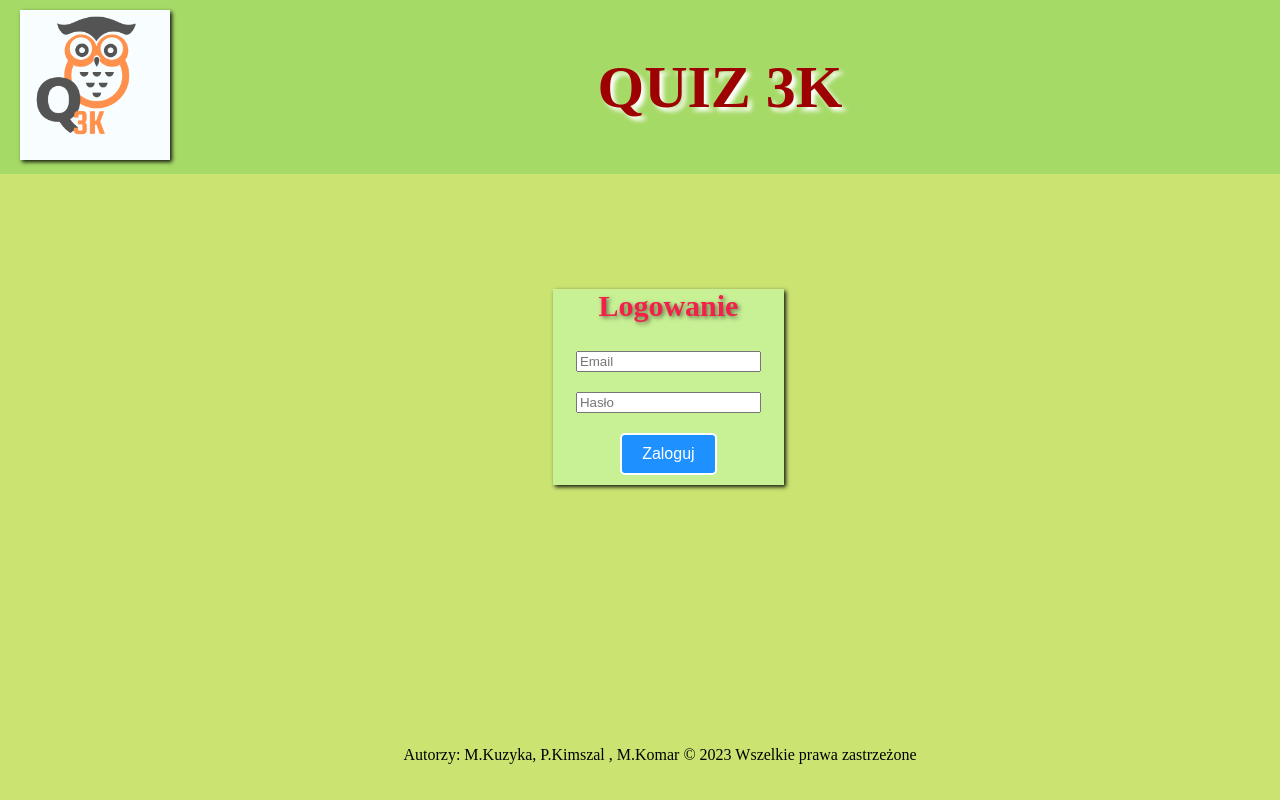
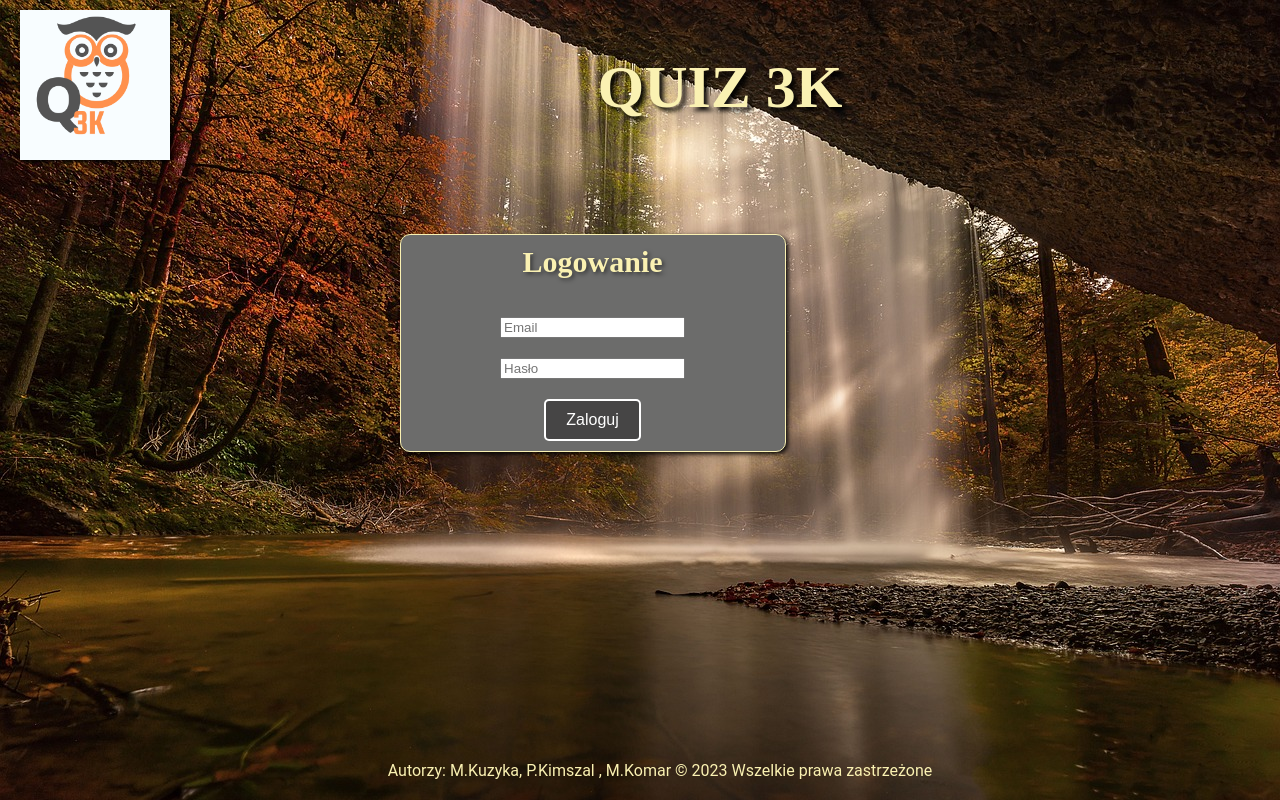
Before and after one commit to Matkaru/quiz3K, an Angular app in the folder frontQuiz3K/quiz3k_Front/: page /logowanie in a window 1280 px wide. Built offline with nearby package versions, Linux system fonts and the light colour scheme.

Commit message:
edit style in all page

```diff
--- a/frontQuiz3K/quiz3k_Front/src/app/app.component.css
+++ b/frontQuiz3K/quiz3k_Front/src/app/app.component.css
@@ -3,13 +3,16 @@ img {
   width: 150px;
   height: auto;
   box-shadow: 2px 2px 4px rgba(0, 0, 0, 0.9);
+  cursor: pointer;
 }
+
+
 .header {
   display: flex;
   justify-content: space-between;
   align-items: center;
   padding: 10px;
-  background-color: #a6da67;
+  background: transparent;
 
 }
 
@@ -52,14 +55,15 @@ img {
   min-height: 100%;
   background-color: #cae371;
   background-size: cover;
+  background-image: url('src/assets/nature.jpg');
 }
 
 .start-page-header {
-  color: #9d0101;
+  color: #faf1b2;
   font-size: 60px;
   text-align: center;
   margin-left: 0;
-  text-shadow: 4px 4px 4px white
+  text-shadow: 4px 4px 4px rgba(0, 0, 0, 0.9);
 }
 
 .description-container {
@@ -75,7 +79,7 @@ img {
 }
 
 footer {
-  background-color: #cae371;
+  background: transparent;
   padding: 20px;
   text-align: center;
   position: fixed;
@@ -83,3 +87,8 @@ footer {
   bottom: 0;
   width: 100%;
 }
+
+.footer-text{
+  color: #faf1b2;
+  font-family: Roboto, serif;
+}
--- a/frontQuiz3K/quiz3k_Front/src/app/app.component.html
+++ b/frontQuiz3K/quiz3k_Front/src/app/app.component.html
@@ -11,6 +11,6 @@
     <router-outlet></router-outlet>
   </div>
   <footer>
-    <p>Autorzy: M.Kuzyka, P.Kimszal , M.Komar © 2023 Wszelkie prawa zastrzeżone</p>
+    <div class="footer-text">Autorzy: M.Kuzyka, P.Kimszal , M.Komar © 2023 Wszelkie prawa zastrzeżone</div>
   </footer>
 </div>
--- a/frontQuiz3K/quiz3k_Front/src/app/pages/first-page.component.css
+++ b/frontQuiz3K/quiz3k_Front/src/app/pages/first-page.component.css
@@ -4,8 +4,13 @@ button {
   border-radius: 5px;
   font-size: 16px;
   border: 2px solid white;
-  background-color: dodgerblue;
-  color: white
+  background-color: #464545;
+  color: white;
+  transition: background-color 0.3s ease;
+  cursor: pointer;
+}
+button:hover{
+  background-color: #999999;
 }
 .header {
   display: flex;
@@ -13,8 +18,6 @@ button {
   align-items: center;
   padding: 20px;
   background-color: #69ea14;
-
-
 }
 .buttons {
   display: flex;
@@ -23,34 +26,21 @@ button {
 
 }
 
-.title {
-  text-align: center;
-  color: #604615;
-  text-shadow: 2px 2px 4px rgba(0, 0, 0, 0.5);
-}
-
 .description {
-  margin: 0;
+  font-family: Roboto, serif;
+  margin: 10px;
   line-height: 1.5;
   color: #faf1b2;
   font-size: 18px;
-
-}
-
-.start-page-header {
-  display: flex;
-  text-align: center;
-  color: #9d0101;
-  font-size: 100px;
 }
 
 .description-container {
   text-align: center;
-  background-color: #286015;
+  background-color: #3d3d3c;
   box-shadow: 2px 2px 4px rgba(0, 0, 0, 0.9);
   border: 1px solid #faf1b2;
   width: 70%;
-  margin: 0 auto;
+  margin: 20px auto;
 
 
 }
@@ -65,8 +55,25 @@ button {
   text-align: center;
 }
 .all-photos{
+  margin-top: 30px;
   text-align: center;
+
 }
 .all-text{
   text-align: center;
 }
+
+
+.img-gif{
+  width:495px ;
+  height: 369px;
+  border: 2px solid white;
+  box-shadow: 2px 2px 4px white;
+  margin: 10px;
+}
+.right-corner {
+  position: absolute;
+  top: 0;
+  right: 0;
+  margin: 10px;
+}
--- a/frontQuiz3K/quiz3k_Front/src/app/pages/first-page.component.html
+++ b/frontQuiz3K/quiz3k_Front/src/app/pages/first-page.component.html
@@ -1,13 +1,12 @@
 <aside>
 <div>
 
-<div class="buttons">
+<div class="right-corner">
   <button routerLink="/rejestracja">Rejestracja</button>
   <button routerLink="/logowanie">Logowanie</button>
   <button >Kontakt</button>
 </div>
   <div>
- <h1 class="title">Program do tworzenia quizów i testów</h1>
 <div class="description-container">
   <h3 class="description-title"> Jak działa Q3K </h3>
 <p class="description">
@@ -18,11 +17,10 @@
   przeglądania, udostępniania oraz edycji własnych testów.
 </p>
 </div>
-    <h1 class="title">Nauka to potęgi klucz.... </h1>
 <div class="all-photos">
-    <img src="https://www.blasty.pl/upload/images/gif/2016/12/kiedy-biore-sie-za-nauke_2016-12-08_11-40-23.gif" width="495" height="369">
-    <img  src="https://img.besty.pl/images/393/04/3930438.gif" width="495" height="369">
-    <img  src="https://d-art.ppstatic.pl/kadry/k/r/1/9f/a1/6090e52a391a9_o_large.jpg" width="495" height="369">
+    <img src="https://www.blasty.pl/upload/images/gif/2016/12/kiedy-biore-sie-za-nauke_2016-12-08_11-40-23.gif" class="img-gif" >
+    <img  src="https://img.besty.pl/images/393/04/3930438.gif" class="img-gif" >
+    <img  src="https://d-art.ppstatic.pl/kadry/k/r/1/9f/a1/6090e52a391a9_o_large.jpg" class="img-gif">
   </div>
   </div>
 
--- a/frontQuiz3K/quiz3k_Front/src/app/pages/log-In-page/login-page.component.css
+++ b/frontQuiz3K/quiz3k_Front/src/app/pages/log-In-page/login-page.component.css
@@ -5,9 +5,10 @@ body {
 }
 .form-title{
   font-size: 30px;
+  margin: 10px auto;
   font-weight: bold;
   text-shadow: 2px 2px 4px rgba(0, 0, 0, 0.5);
-  color: #f32049;
+  color: #faf1b2;
 
 }
 button{
@@ -16,23 +17,27 @@ button{
   border-radius: 5px;
   font-size: 16px;
   border: 2px solid white;
-  background-color: dodgerblue;
-  color: white
+  background-color: #464545;
+  color: white;
+  transition: background-color 0.3s ease;
+  cursor: pointer;
 }
 .container {
   display: flex;
   flex-direction: column;
   align-items: center;
 }
-form {
-  width: 30%;
-  margin-top: 15%;
-  margin-left: 40%;
+.login-form {
+  width: 50%;
+  margin-top: 60px;
+  margin-left: 20%;
   display: flex;
   flex-direction: column;
   align-items: center;
-  background-color: #c8f196;
+  background-color: #6c6c6b;
   box-shadow: 2px 2px 4px rgba(0, 0, 0, 0.9);
+  border: 1px solid #faf1b2;
+  border-radius: 10px;
 }
 form input {
   margin-top: 10px;
--- a/frontQuiz3K/quiz3k_Front/src/app/pages/log-In-page/login-page.component.html
+++ b/frontQuiz3K/quiz3k_Front/src/app/pages/log-In-page/login-page.component.html
@@ -3,10 +3,12 @@
 <head>
   <meta charset="UTF-8">
   <title>log-In-form</title>
+
 </head>
 <body>
 <div class="form-wrapper">
-<form>
+<form class="login-form">
+
   <div class="form-title">Logowanie</div>
   <br>
 
--- a/frontQuiz3K/quiz3k_Front/src/app/pages/log-In-page/login-page.component.ts
+++ b/frontQuiz3K/quiz3k_Front/src/app/pages/log-In-page/login-page.component.ts
@@ -7,6 +7,7 @@ import {AuthService} from "../auth-page/auth.service";
   selector: 'app-login-page',
   templateUrl: './login-page.component.html',
   styleUrls: ['./login-page.component.css']
+
 })
 export class LoginPageComponent {
   email: string = '';
--- a/frontQuiz3K/quiz3k_Front/src/app/pages/registration-page/registration-page.component.css
+++ b/frontQuiz3K/quiz3k_Front/src/app/pages/registration-page/registration-page.component.css
@@ -6,24 +6,26 @@ body {
 
 }
 .form-title{
-  font-size: 30px;
-  margin: 0 auto;
+  font-size: 25px;
+  margin: 10px auto;
   font-weight: bold;
   text-shadow: 2px 2px 4px rgba(0, 0, 0, 0.5);
-  color: #f32049;
+  color: #faf1b2;
 
 }
 button{
   margin: 10px;
   padding: 10px 20px;
-  /*background-color: #3693f6;*/
-  /*color: #fff;*/
-  /*border: none;*/
   border-radius: 5px;
   font-size: 16px;
   border: 2px solid white;
-  background-color: dodgerblue;
-  color: white
+  background-color: #464545;
+  color: white;
+  transition: background-color 0.3s ease;
+  cursor: pointer;
+}
+button:hover{
+  background-color: #999999;
 }
 .container {
   display: flex;
@@ -37,10 +39,10 @@ form {
   display: flex;
   flex-direction: column;
   align-items: center;
-  background-color: #c8f196;
+  background-color: #6c6c6b;
   box-shadow: 2px 2px 4px rgba(0, 0, 0, 0.9);
   border: 1px solid #faf1b2;
-
+  border-radius: 10px;
 }
 form input {
   margin-top: 10px;
@@ -54,59 +56,77 @@ form input {
   margin: 10px;
 }
 .error-message{
-  color: brown;
+  color: #ecca49;
+  font-weight: bold;
+  margin: 5px;
+  text-shadow: 2px 2px 4px rgba(0, 0, 0, 0.9);
 }
 .sokol {
+  margin-top: 20px;
   width: 450px;
   height: auto;
-  margin-left:30%;
-  margin-bottom: 10%;
   box-shadow: 2px 2px 4px rgba(0, 0, 0, 0.9);
   display: block;
+  border: 1px solid #faf1b2;
+  border-radius:50px;
 
-}
-.body{
-  height: auto;
 }
 .form-wrapper {
   width: 60%;
   float: left;
   margin-right: 20px;
+  margin-bottom: 20px;
+
 }
 .ciekawostka {
+  position: relative;
   margin-right: 5%;
-  margin-top:7%;
+  margin-top:0;
   float: right;
   width: auto;
   height: 60%;
-  background-color: beige;
+  background-color: transparent;
   padding: 20px;
-  box-shadow: 2px 2px 4px rgba(0, 0, 0, 0.9);
+  display: grid;
+  place-items: center;
+
 }
 .ciek-text{
   font-weight: bold;
   text-align: center;
   font-size: 30px;
-  text-shadow: 2px 2px 4px rgba(0, 0, 0, 0.5);
-  color: #f32049;
+  text-shadow: 2px 2px 4px rgba(0, 0, 0, 0.9);
+  color: #faf1b2;
+
 }
 .text{
+  width: 450px;
+  background-color: #6c6c6b;
   text-align: center;
   font-size: 20px;
-  color: #604615;
+  color: #faf1b2;
+  border: 1px solid #faf1b2;
+  border-radius:10px;
+  margin: 20px ;
+  padding: 10px;
+  clear: both;
 }
 .register-button{
   display: flex;
   justify-content: center;
 }
 .success-message{
-  margin-top: 20px;
+  width: 60%;
+  margin: 20px auto;
+  padding: 5px;
   text-align: center;
-  color: #604615;
+  color: #faf1b2;
+  background-color: #6c6c6b;
+  border-radius:10px;
+  border: 1px solid #faf1b2;
+  /*clear: both;*/
 }
-.light-bulb{
-  margin-left: 5px;
-  width: 150px;
-  height: auto;
-  display: block;
+
+input{
+  border-radius: 5px;
 }
--- a/frontQuiz3K/quiz3k_Front/src/app/pages/registration-page/registration-page.component.html
+++ b/frontQuiz3K/quiz3k_Front/src/app/pages/registration-page/registration-page.component.html
@@ -13,23 +13,17 @@
   <br>
   <input type="text" name="email" [(ngModel)]="email" placeholder="Email"  >
   <input type="password" name="password" [(ngModel)]="password" placeholder="Hasło">
-  <select name="userType" [(ngModel)]="userType">
-    <option value="" disabled selected>Wybierz typ użytkownika</option>
-    <option value="CREATOR">Twórca</option>
-    <option value="USER">Użytkownik</option>
-  </select>
   <br>
   <button (click)="registerUser()" class="register-button">Zarejestruj</button>
   <div class="error-message" *ngIf="errorMessage">{{ errorMessage }}</div>
   <div class="error-message" *ngIf="userExists">Użytkownik już istnieje - zaloguj się</div>
+  <div class="success-message" *ngIf="showSuccessMessage">Użytkownik został poprawnie zarejestrowany. Za chwilę zostaniesz przekierowany na stronę logowania.</div>
 </form>
-  <div class="success-message" *ngIf="showSuccessMessage">Użytkownik został poprawnie zarejestrowany. Za chwilę zostaniesz przekierowany na stronę logowania.</div>
 </div>
 <div class="ciekawostka">
   <div class="ciek-text">Ciekawostka:</div>
   <br>
   <div class="text"> Sokół Wędrowny jest najszybszym stworzeniem na świecie. W locie pikującym morze osiągnąć prędkość zbliżona do 360 km/h</div>
-  <img src="assets/the-light-bulb.png" class="light-bulb">
   <img src="assets/sokol.jpg" class="sokol">
 </div>
 
--- a/frontQuiz3K/quiz3k_Front/src/app/pages/registration-page/registration-page.component.ts
+++ b/frontQuiz3K/quiz3k_Front/src/app/pages/registration-page/registration-page.component.ts
@@ -27,15 +27,14 @@ export class RegistrationPageComponent implements OnInit{
 
   registerUser() {
 
-    if (this.userType === '') {
-      this.errorMessage = 'Wybierz typ użytkownika.';
+    if (!this.email || !this.password) {
+      this.errorMessage = 'Uzupełnij wszystkie pola';
       return;
     }
 
-    let user: { password: string; userType: string; email: string } = {
+    let user: { password: string;  email: string } = {
       email: this.email,
       password: this.password,
-      userType: this.userType,
     };
 
     this.userService.getAllUsers(user).subscribe(users => {
```
Also changed, not shown: frontQuiz3K/quiz3k_Front/src/assets/nature.jpg (added), 1 other file (tests, documents, lock files or other folders).
